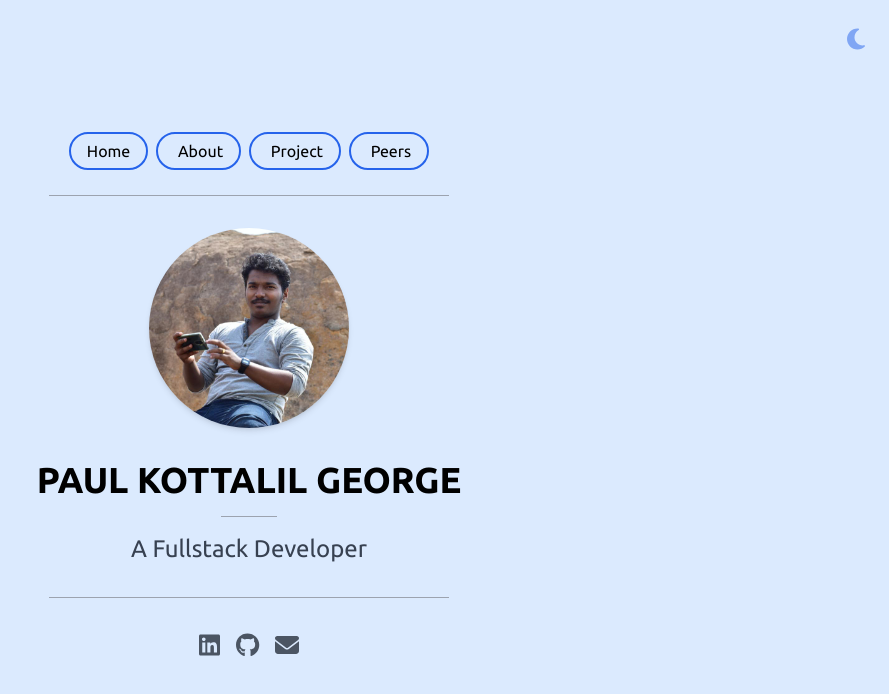
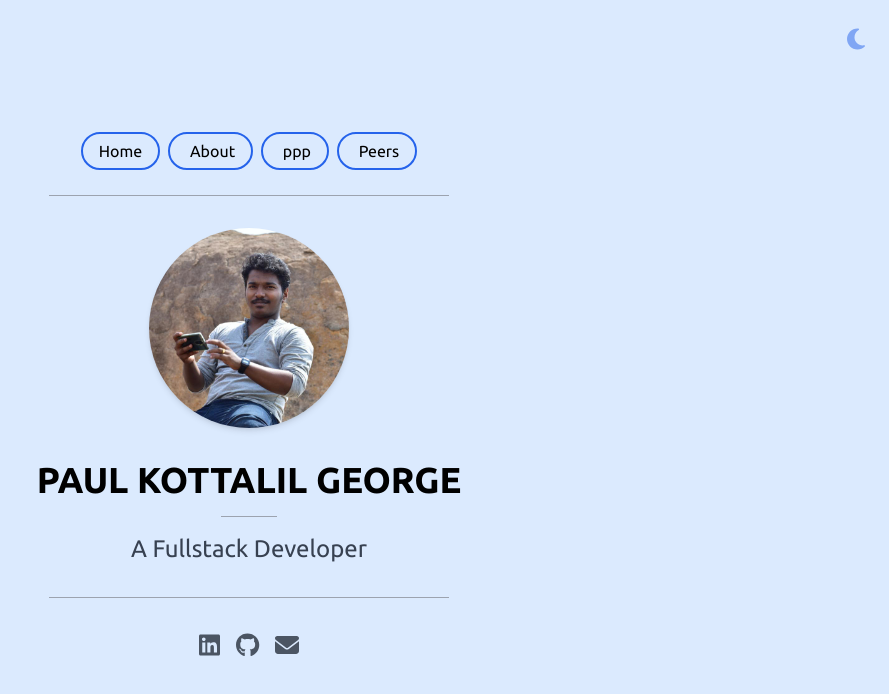
Before and after one commit to paulkg4u/paulkg4u.github.io, a Vue app: page / in a window 1280 px wide. Shown: the top 694 px of the page, without its empty margins (391-1280 px from the left). Built offline with nearby package versions, Linux system fonts and the light colour scheme.

Commit message:
add link

```diff
--- a/src/components/CardHeader.vue
+++ b/src/components/CardHeader.vue
@@ -8,9 +8,9 @@
                 <RouterLink to="/about"
                     class="m-1 px-4 py-2 border-2 border-blue-600 rounded-full hover:bg-blue-600 hover:text-white hover:transition-all hover:duration-300 dark:text-white">
                     About</RouterLink>
-                <RouterLink to="/project"
+                <RouterLink to="/peers"
                     class="m-1 px-4 py-2 border-2 border-blue-600 rounded-full hover:bg-blue-600 hover:text-white hover:transition-all hover:duration-300 dark:text-white">
-                    Project</RouterLink>
+                    ppp</RouterLink>
                 <RouterLink to="/peers"
                     class="m-1 px-4 py-2 border-2 border-blue-600 rounded-full hover:bg-blue-600 hover:text-white hover:transition-all hover:duration-300 dark:text-white">
                     Peers</RouterLink>
```
